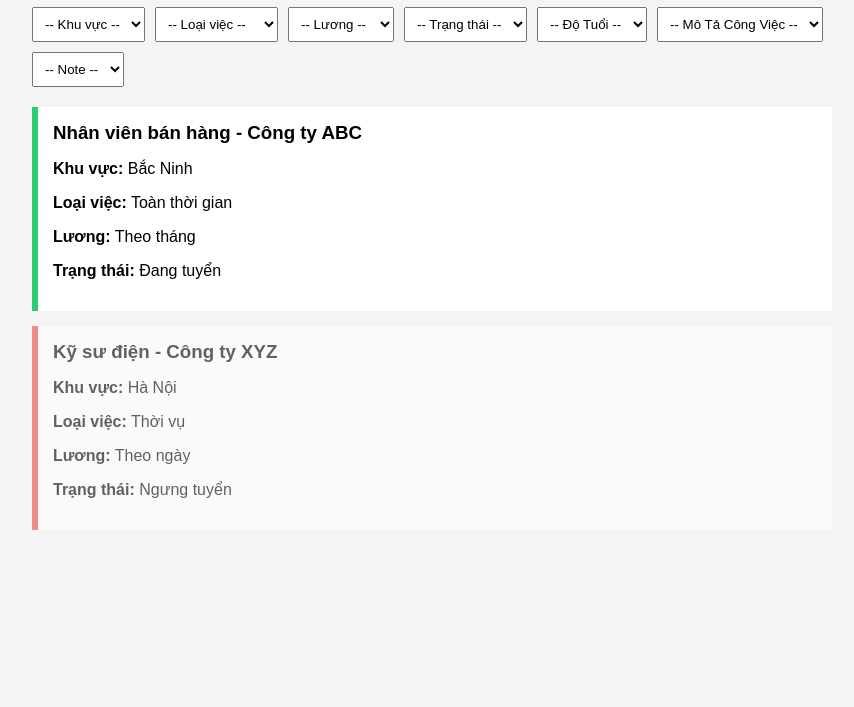
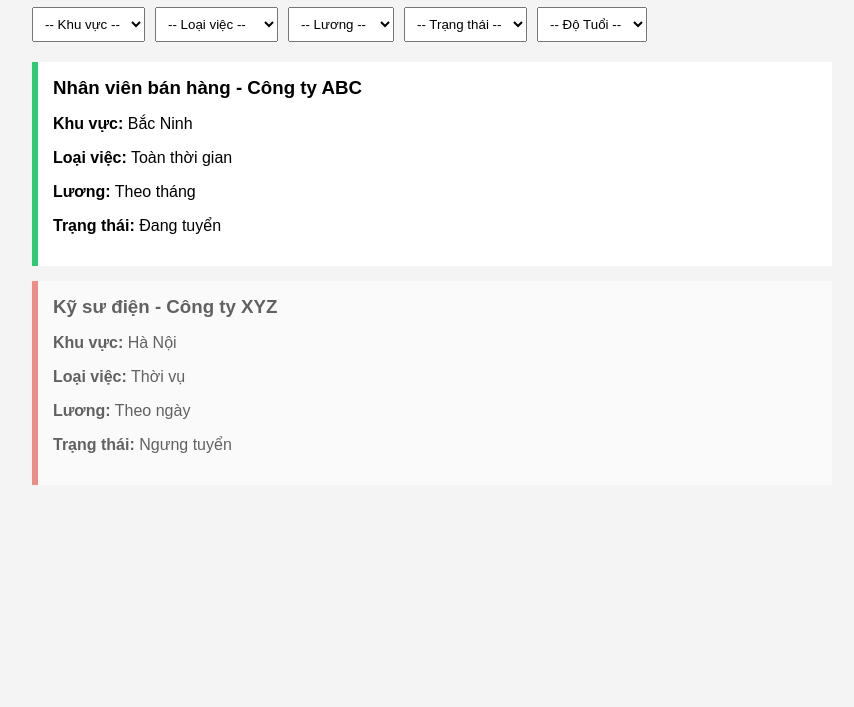
Before and after one commit to Yu-Shi-Dre/TAM-LUC-VIET-2025, a plain HTML site: page index.html in a window 1280 px wide. Shown: the part 93-800 px from the top of the page, without its empty margins (208-1062 px from the left). Drawn offline with Linux system fonts and the light colour scheme.

Commit message:
Update index.html

```diff
--- a/index.html
+++ b/index.html
@@ -15,8 +15,6 @@
       <select id="filter-salary"><option value="">-- Lương --</option></select>
       <select id="filter-status"><option value="">-- Trạng thái --</option></select>
       <select id="filter-status"><option value="">-- Độ Tuổi --</option></select>
-      <select id="filter-status"><option value="">-- Mô Tả Công Việc --</option></select>
-      <select id="filter-status"><option value="">-- Note --</option></select>
     </div>
     <div id="job-list"></div>
   </div>
```
